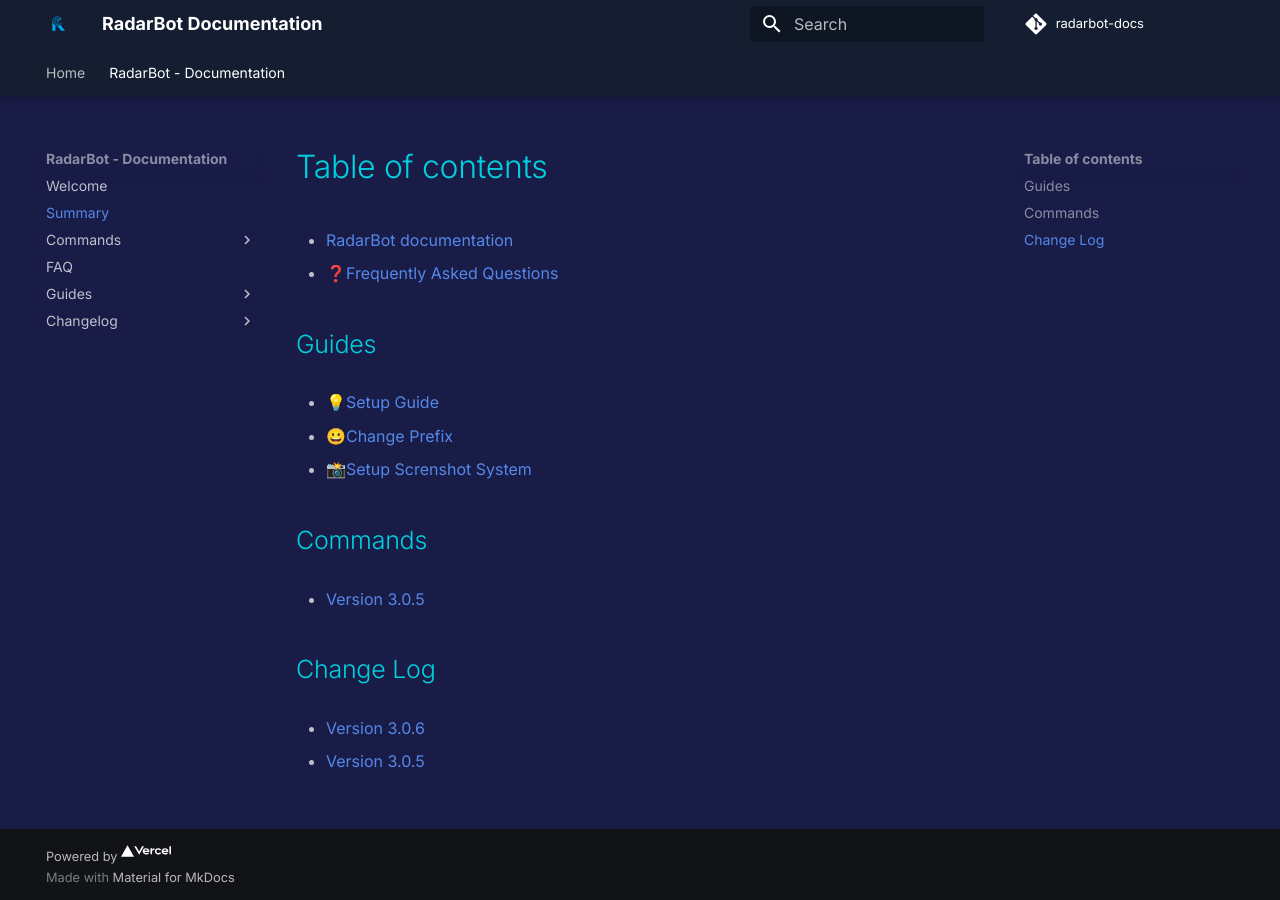
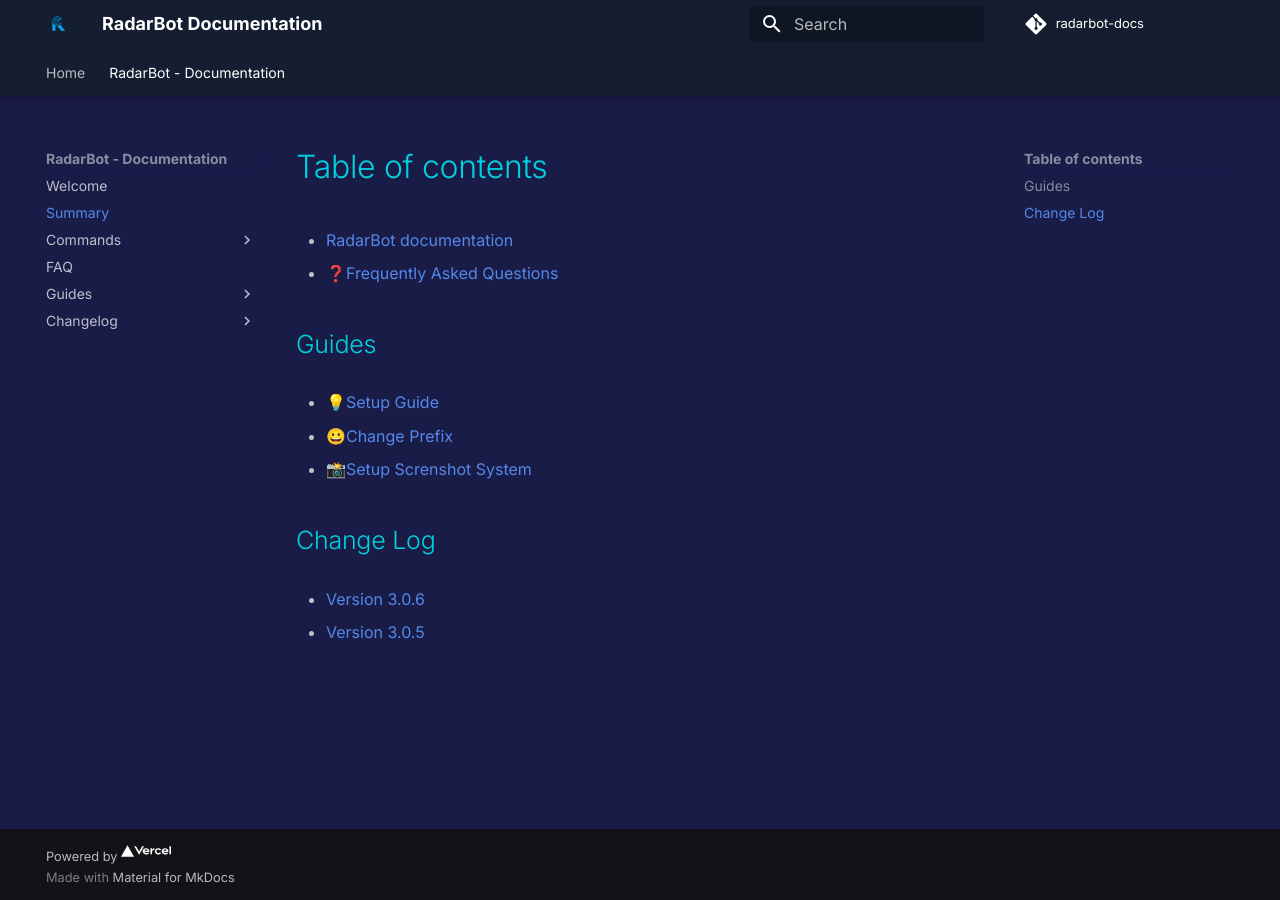
Before and after one commit to radarbot-team/radarbot-docs, an MkDocs documentation site: the page built from docs/radarbot-en/summary.md, in a window 1280 px wide. Built offline with MkDocs 1.6.1 and Material for MkDocs 9.7.7, drawn with Linux system fonts in a browser that asks for light colours; comment, search, counter and statistics services are not loaded.

Commit message:
fix name files

```diff
--- a/docs/radarbot-en/summary.md
+++ b/docs/radarbot-en/summary.md
@@ -9,12 +9,7 @@
 * [😀Change Prefix](guides/change-prefix.md)
 * [📸Setup Screnshot System](guides/setup-screenshots.md)
 
-## Commands
-
-* [Version 3.0.5](commands/summary.md)
-
-
 
 ## Change Log
-* [Version 3.0.6](changelog/V.3.0.6.md)
-* [Version 3.0.5](changelog/V.3.0.5.md)
+* [Version 3.0.6](changelog/3.0.6.md)
+* [Version 3.0.5](changelog/3.0.5.md)
```
Also changed, not shown: docs/radarbot-en/guides/setup-screenshots.md (+1 -1 lines), docs/radarbot-en/changelog/3.0.5.md (renamed from docs/radarbot-en/changelog/V.3.0.5.md), docs/radarbot-en/changelog/3.0.6.md (renamed from docs/radarbot-en/changelog/V.3.0.6.md).
